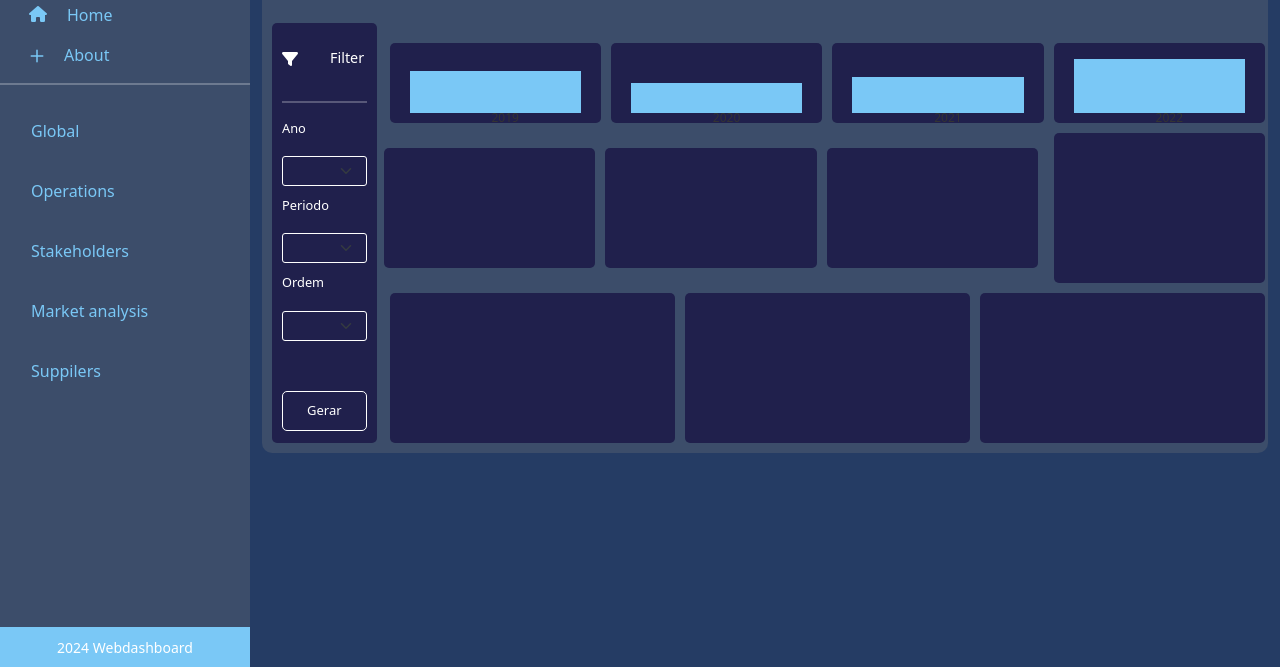
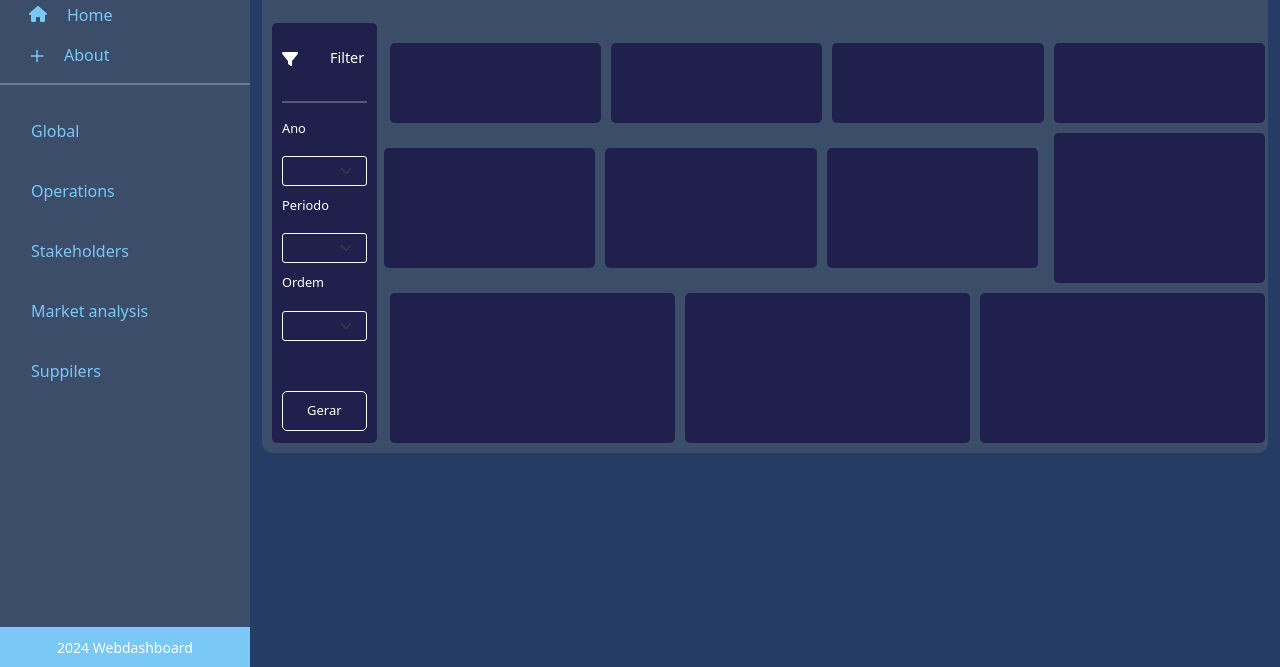
Before and after one commit to Vitorio-dev/contoso-clone, a plain HTML site: page index.html in a window 1280 px wide. Shown: the part 133-800 px from the top of the page. Drawn offline with Linux system fonts and the light colour scheme.

Commit message:
mudando a criação das div

```diff
--- a/index.html
+++ b/index.html
@@ -153,32 +153,16 @@
           </div>
         </div>
         <div class="right-box d-grid">
-          <div class="row d-grid gridUm">
-            <div class="grid-item normal chart-container">
-              <div class="chart-bar" style="height: 70%"></div>
-              <p class="chart-label">2019</p>
-            </div>
-            <div class="grid-item normal chart-container">
-              <div class="chart-bar" style="height: 50%"></div>
-              <p class="chart-label">2020</p>
-            </div>
-            <div class="grid-item normal chart-container">
-              <div class="chart-bar" style="height: 60%"></div>
-              <p class="chart-label">2021</p>
-            </div>
-            <div class="grid-item normal chart-container">
-              <div class="chart-bar" style="height: 90%"></div>
-              <p class="chart-label">2022</p>
-            </div>
+          <div class="row d-grid gridUm" id="gridPrimario">
           </div>
           <div class="row d-grid gridDois" id="gridCentral">
           </div>
-          <div class="row d-grid gridTrez">
-            <div class="grid-item pequeno"></div>
+          <div class="row d-grid gridTrez" id="gridFinal">
+            <!-- <div class="grid-item pequeno"></div>
             <div class="grid-item maior"></div>
-            <div class="grid-item largo">
-              <div class="chart-container" id="grafico"></div>
-            </div>
+            <div class="grid-item largo"> -->
+              <!-- <div class="chart-container" id="grafico"></div> -->
+            <!-- </div> -->
           </div>
         </div>
       </section>
--- a/script/body.js
+++ b/script/body.js
@@ -1,19 +1,51 @@
 document.addEventListener("DOMContentLoaded",()=>{
-    const grid = document.getElementById("gridCentral");
+    const gridPrimario = document.getElementById("gridPrimario");
+    const gridCentral = document.getElementById("gridCentral");
+    const gridFinal = document.getElementById("gridFinal");
 
-    grid.innerHTML = ''
+    gridPrimario.innerHTML = ''
+    gridCentral.innerHTML = ''
+    gridFinal.innerHTML=''
 
-    for (let i = 0; i < 3; i++) {
+    for (let criacao = 0; criacao < 4; criacao++) {
+
+        const div = document.createElement ("div");
+
+        div.classList.add ('grid-item', 'normal', 'chart-container');
+        gridPrimario.appendChild (div);
+    }
+
+    for (let criacao = 0; criacao < 3; criacao++) {
         const div = document.createElement ("div");
 
         div.classList.add ('grid-item', 'pequeno', 'central');
-       grid.appendChild (div);
+        gridCentral.appendChild (div);
     }
 
-    for (let i = 0; i < 1; i++) {
+    for (let criacao = 0; criacao < 1; criacao++) {
         const div = document.createElement ("div");
 
         div.classList.add ('grid-item','largo');
-        grid.appendChild (div);
+        gridCentral.appendChild (div);
     }
+
+    for (let criacao = 0; criacao <1; criacao++) {
+
+        const div1 = document.createElement ("div");
+        const div2 = document.createElement ("div");
+        const div3 = document.createElement ("div");
+
+
+        div1.classList.add ('grid-item', 'pequeno')
+        gridFinal.appendChild (div1);
+
+        div2.classList.add ('grid-item', 'maior')
+        gridFinal.appendChild (div2);
+
+        div3.classList.add ('grid-item', 'largo')
+        div3.id = 'divGrafico'
+        gridFinal.appendChild (div3);
+
+    }
+
 })
```
